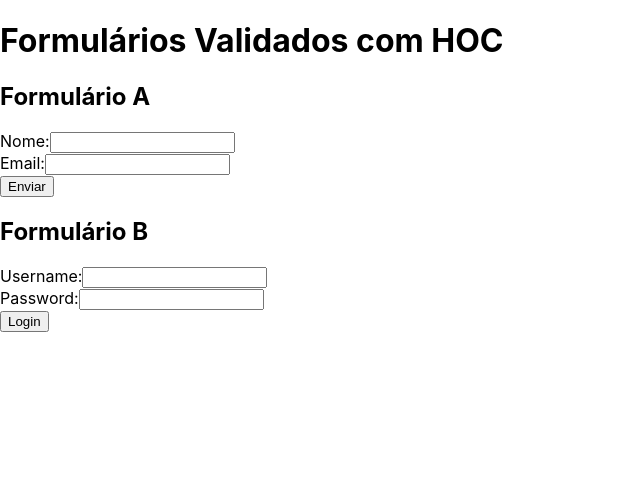
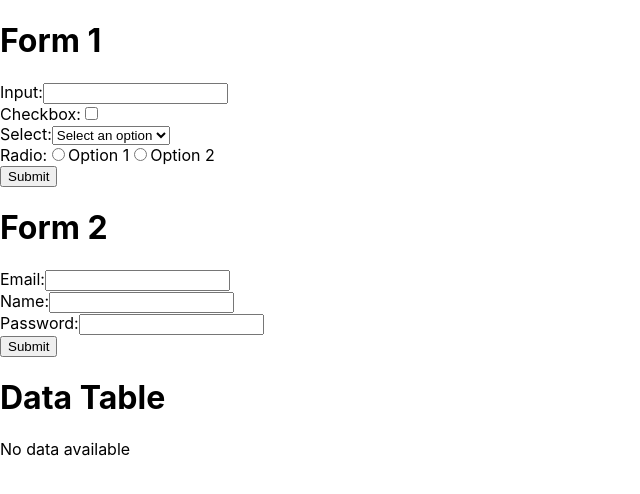
Before and after one commit to EduardoTS1808/React-Hooks, a React (Create React App) app: page / in a window 1280 px wide. Shown: the top 494 px of the page, without its empty margins (0-640 px from the left). Built offline with nearby package versions, Linux system fonts and the light colour scheme.

Commit message:
novo modelo

```diff
--- a/src/App.js
+++ b/src/App.js
@@ -1,39 +1,51 @@
-import React from 'react';
-import FormularioA from './components/SimpleForm';
-import FormularioB from './components/SimpleForm2';
+// src/App.js
+import React, { useState } from 'react';
 import withValidation from './components/withFormHandling1';
+import Form1 from './components/SimpleForm';
+import Form2 from './components/SimpleForm2';
+import DataTable from './components/DataTable';
 
-const validationRulesA = {
-  nome: { required: true },
-  email: { required: true, pattern: /^[^\s@]+@[^\s@]+\.[^\s@]+$/ }
-};
-
-const validationRulesB = {
-  username: { required: true },
-  password: { required: true, minLength: 6 }
-};
-
-const ValidatedFormularioA = withValidation(FormularioA, validationRulesA);
-const ValidatedFormularioB = withValidation(FormularioB, validationRulesB);
+const ValidatedForm1 = withValidation(Form1);
+const ValidatedForm2 = withValidation(Form2);
 
 const App = () => {
-  const handleSubmitA = (e) => {
-    e.preventDefault();
-    console.log('Formulário A enviado com sucesso!');
+  const [data, setData] = useState([]);
+
+  const handleForm1Submit = (formData) => {
+    setData(prevData => [...prevData, formData]);
   };
 
-  const handleSubmitB = (e) => {
-    e.preventDefault();
-    console.log('Formulário B enviado com sucesso!');
+  const handleForm2Submit = (formData) => {
+    setData(prevData => [...prevData, formData]);
+  };
+
+  const handleDelete = (index) => {
+    setData(prevData => prevData.filter((_, i) => i !== index));
+  };
+
+  const form1Validations = {
+    inputField: (value) => value ? null : 'Input is required',
+    checkboxField: (value) => value ? null : 'Checkbox must be checked',
+    selectField: (value) => value ? null : 'Select an option',
+    radioField: (value) => value ? null : 'Select a radio option',
+  };
+
+  const form2Validations = {
+    email: (value) => /\S+@\S+\.\S+/.test(value) ? null : 'Email is invalid',
+    name: (value) => value ? null : 'Name is required',
+    password: (value) => value.length >= 6 ? null : 'Password must be at least 6 characters',
   };
 
   return (
     <div>
-      <h1>Formulários Validados com HOC</h1>
-      <h2>Formulário A</h2>
-      <ValidatedFormularioA onSubmit={handleSubmitA} />
-      <h2>Formulário B</h2>
-      <ValidatedFormularioB onSubmit={handleSubmitB} />
+      <h1>Form 1</h1>
+      <ValidatedForm1 onSubmit={handleForm1Submit} validations={form1Validations} />
+
+      <h1>Form 2</h1>
+      <ValidatedForm2 onSubmit={handleForm2Submit} validations={form2Validations} />
+
+      <h1>Data Table</h1>
+      <DataTable data={data} onDelete={handleDelete} />
     </div>
   );
 };
--- /dev/null
+++ b/src/components/DataTable.js
@@ -0,0 +1,36 @@
+// src/components/DataTable.js
+import React from 'react';
+
+const DataTable = ({ data, onDelete }) => {
+  if (data.length === 0) return <p>No data available</p>;
+
+  const headers = Object.keys(data[0]);
+
+  return (
+    <table>
+      <thead>
+        <tr>
+          {headers.map(header => (
+            <th key={header}>{header}</th>
+          ))}
+        </tr>
+      </thead>
+      <tbody>
+        {data.map((row, index) => (
+          <tr key={index}>
+            {headers.map(header => (
+              <>
+              <td key={header} style={{ cursor: 'pointer' }}>
+                {row[header]}
+              </td>
+              </>
+            ))}
+        <button onClick={() => onDelete(index)} >Delete</button>
+          </tr>
+        ))}
+      </tbody>
+    </table>
+  );
+};
+
+export default DataTable;
--- a/src/components/SimpleForm.js
+++ b/src/components/SimpleForm.js
@@ -1,43 +1,46 @@
-import React, { useState } from 'react';
+import React from 'react';
 
-const FormularioA = ({ handleSubmit, handleBlur, errors, touched }) => {
-  const [formData, setFormData] = useState({ nome: '', email: '' });
-
-  const handleChange = (e) => {
-    const { name, value } = e.target;
-    setFormData({
-      ...formData,
-      [name]: value
-    });
-  };
-
+const Form1 = ({ values, errors, handleChange, handleSubmit }) => {
   return (
     <form onSubmit={handleSubmit}>
       <div>
-        <label>Nome:</label>
-        <input
-          type="text"
-          name="nome"
-          value={formData.nome}
-          onChange={handleChange}
-          onBlur={handleBlur}
-        />
-        {touched.nome && errors.nome && <span>{errors.nome}</span>}
+        <label>
+          Input:
+          <input type="text" name="inputField" value={values.inputField || ''} onChange={handleChange} />
+        </label>
+        {errors.inputField && <span>{errors.inputField}</span>}
       </div>
       <div>
-        <label>Email:</label>
-        <input
-          type="email"
-          name="email"
-          value={formData.email}
-          onChange={handleChange}
-          onBlur={handleBlur}
-        />
-        {touched.email && errors.email && <span>{errors.email}</span>}
+        <label>
+          Checkbox:
+          <input type="checkbox" name="checkboxField" checked={values.checkboxField || false} onChange={handleChange} />
+        </label>
+        {errors.checkboxField && <span>{errors.checkboxField}</span>}
       </div>
-      <button type="submit">Enviar</button>
+      <div>
+        <label>
+          Select:
+          <select name="selectField" value={values.selectField || ''} onChange={handleChange}>
+            <option value="">Select an option</option>
+            <option value="option1">Option 1</option>
+            <option value="option2">Option 2</option>
+          </select>
+        </label>
+        {errors.selectField && <span>{errors.selectField}</span>}
+      </div>
+      <div>
+        <label>
+          Radio:
+          <input type="radio" name="radioField" value="option1" checked={values.radioField === 'option1'} onChange={handleChange} />
+          Option 1
+          <input type="radio" name="radioField" value="option2" checked={values.radioField === 'option2'} onChange={handleChange} />
+          Option 2
+        </label>
+        {errors.radioField && <span>{errors.radioField}</span>}
+      </div>
+      <button type="submit">Submit</button>
     </form>
   );
 };
 
-export default FormularioA;
+export default Form1;
--- a/src/components/SimpleForm2.js
+++ b/src/components/SimpleForm2.js
@@ -1,43 +1,32 @@
-import React, { useState } from 'react';
+import React from 'react';
 
-const FormularioB = ({ handleSubmit, handleBlur, errors, touched }) => {
-  const [formData, setFormData] = useState({ username: '', password: '' });
-
-  const handleChange = (e) => {
-    const { name, value } = e.target;
-    setFormData({
-      ...formData,
-      [name]: value
-    });
-  };
-
+const Form2 = ({ values, errors, handleChange, handleSubmit }) => {
   return (
     <form onSubmit={handleSubmit}>
       <div>
-        <label>Username:</label>
-        <input
-          type="text"
-          name="username"
-          value={formData.username}
-          onChange={handleChange}
-          onBlur={handleBlur}
-        />
-        {touched.username && errors.username && <span>{errors.username}</span>}
+        <label>
+          Email:
+          <input type="email" name="email" value={values.email || ''} onChange={handleChange} />
+        </label>
+        {errors.email && <span>{errors.email}</span>}
       </div>
       <div>
-        <label>Password:</label>
-        <input
-          type="password"
-          name="password"
-          value={formData.password}
-          onChange={handleChange}
-          onBlur={handleBlur}
-        />
-        {touched.password && errors.password && <span>{errors.password}</span>}
+        <label>
+          Name:
+          <input type="text" name="name" value={values.name || ''} onChange={handleChange} />
+        </label>
+        {errors.name && <span>{errors.name}</span>}
       </div>
-      <button type="submit">Login</button>
+      <div>
+        <label>
+          Password:
+          <input type="password" name="password" value={values.password || ''} onChange={handleChange} />
+        </label>
+        {errors.password && <span>{errors.password}</span>}
+      </div>
+      <button type="submit">Submit</button>
     </form>
   );
 };
 
-export default FormularioB;
+export default Form2;
--- a/src/components/withFormHandling1.js
+++ b/src/components/withFormHandling1.js
@@ -1,62 +1,48 @@
 import React, { useState } from 'react';
 
-const withValidation = (WrappedComponent, validationRules) => {
-  return (props) => {
+const withValidation = (WrappedComponent) => {
+  return ({ onSubmit, validations, ...props }) => {
+    const [values, setValues] = useState({});
     const [errors, setErrors] = useState({});
-    const [touched, setTouched] = useState({});
 
-    const validate = (name, value) => {
-      let error = '';
-      if (validationRules[name]) {
-        if (validationRules[name].required && !value) {
-          error = `${name} é obrigatório.`;
-        } else if (validationRules[name].pattern && !validationRules[name].pattern.test(value)) {
-          error = `${name} é inválido.`;
-        }
-      }
-      return error;
-    };
-
-    const handleBlur = (e) => {
-      const { name, value } = e.target;
-      const error = validate(name, value);
-      setErrors((prevErrors) => ({
-        ...prevErrors,
-        [name]: error
-      }));
-      setTouched((prevTouched) => ({
-        ...prevTouched,
-        [name]: true
-      }));
+    const handleChange = (e) => {
+      const { name, value, type, checked } = e.target;
+      setValues({
+        ...values,
+        [name]: type === 'checkbox' ? checked : value,
+      });
     };
 
     const handleSubmit = (e) => {
       e.preventDefault();
-      const formElements = e.target.elements;
-      let newErrors = {};
-      let isValid = true;
+      const newErrors = validate(values);
+      setErrors(newErrors);
 
-      for (let element of formElements) {
-        if (element.name) {
-          const error = validate(element.name, element.value);
-          if (error) isValid = false;
-          newErrors[element.name] = error;
+      const isValid = Object.values(newErrors).every(error => error === null);
+
+      if (isValid) {
+        onSubmit(values);
+        setValues({});
+      }
+    };
+
+    const validate = (values) => {
+      const errors = {};
+      for (const key in validations) {
+        if (validations.hasOwnProperty(key)) {
+          const error = validations[key](values[key]);
+          errors[key] = error;
         }
       }
-
-      setErrors(newErrors);
-
-      if (isValid) {
-        props.onSubmit(e);
-      }
+      return errors;
     };
 
     return (
       <WrappedComponent
         {...props}
+        values={values}
         errors={errors}
-        touched={touched}
-        handleBlur={handleBlur}
+        handleChange={handleChange}
         handleSubmit={handleSubmit}
       />
     );
```
